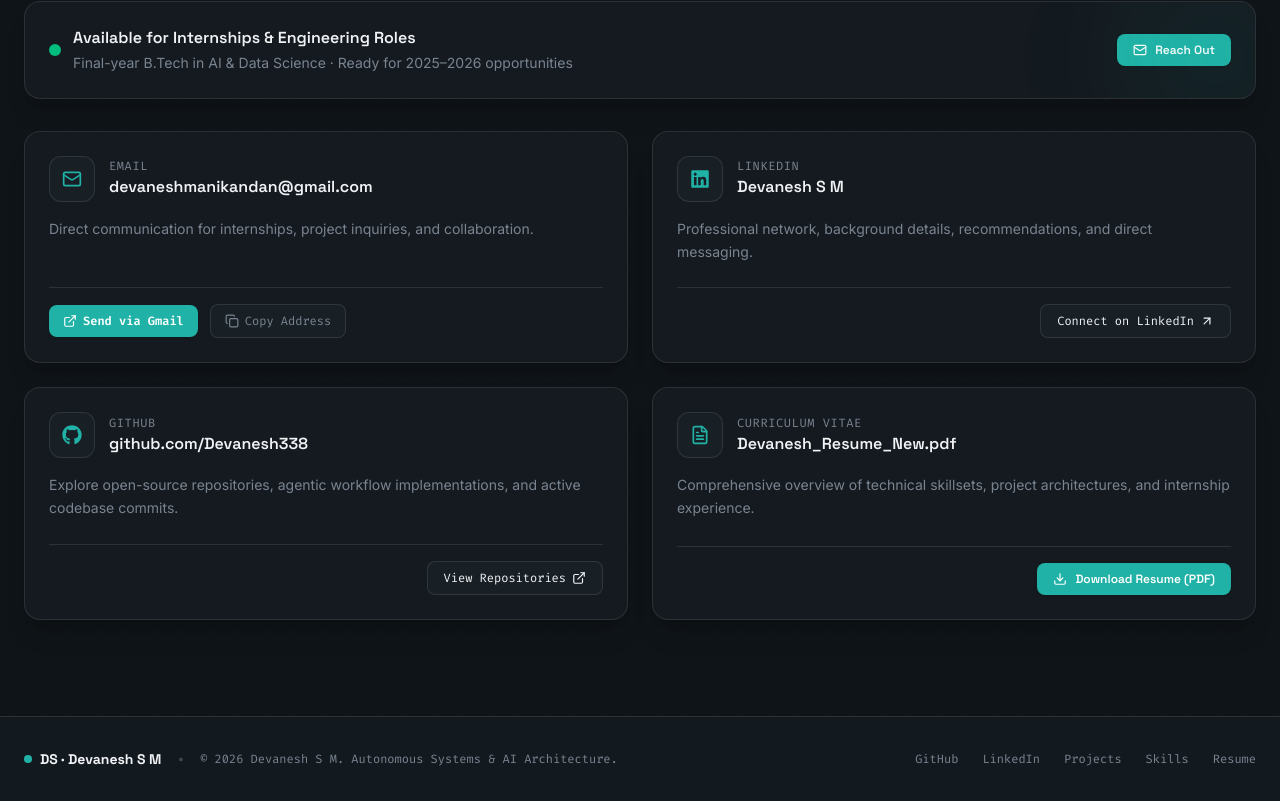
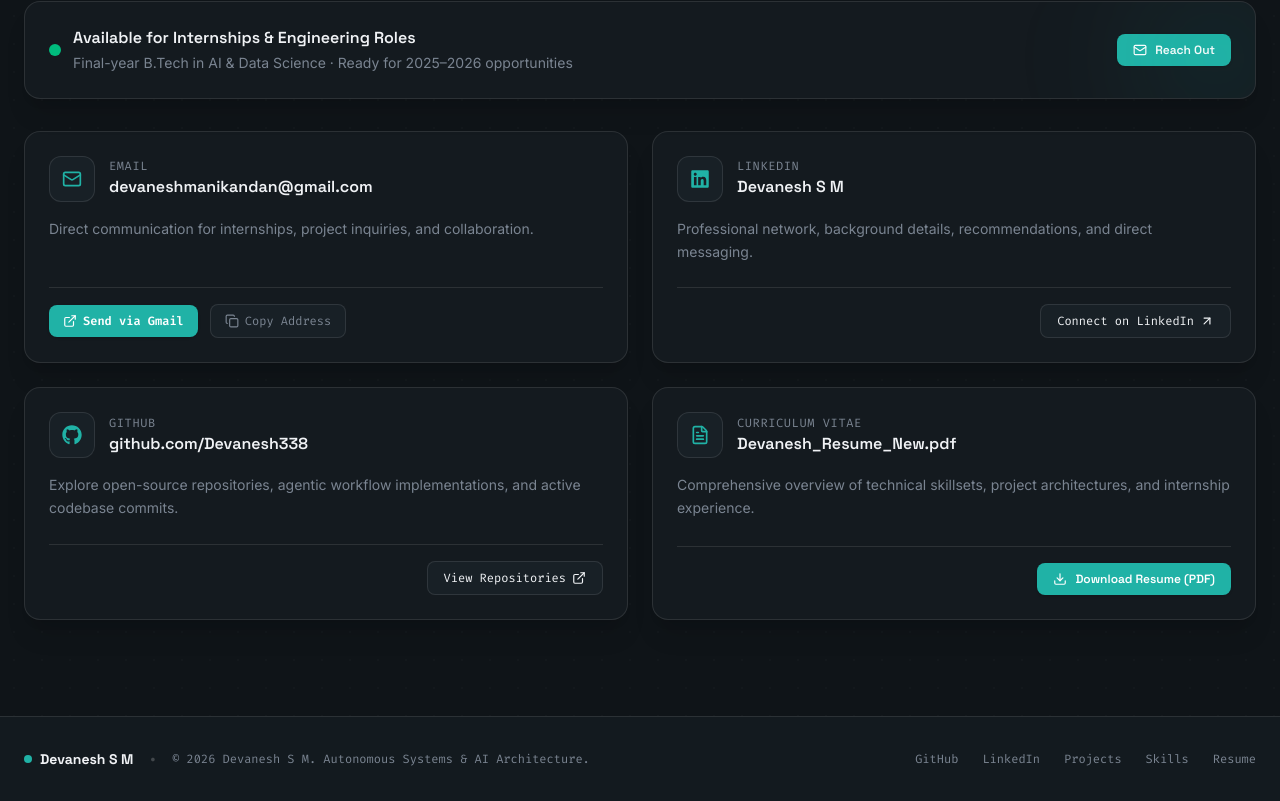
Before and after one commit to Devanesh338/Portfolio-Project, a React (Vite) app: page / in a window 1280 px wide. Shown: the part 7676-8477 px from the top of the page. Built offline with nearby package versions, Linux system fonts and the light colour scheme.

Commit message:
fix(footer): remove DS prefix and display Devanesh S M directly

```diff
--- a/src/layout/Footer.jsx
+++ b/src/layout/Footer.jsx
@@ -8,7 +8,7 @@ export const Footer = () => {
         <div className="flex flex-col sm:flex-row items-center gap-2 sm:gap-4 text-center sm:text-left">
           <span className="font-display font-bold text-sm text-foreground flex items-center gap-2">
             <span className="w-2 h-2 rounded-full bg-primary" />
-            DS · Devanesh S M
+            Devanesh S M
           </span>
           <span className="hidden sm:inline text-white/20">•</span>
           <p className="font-mono text-xs text-muted-foreground">
```
